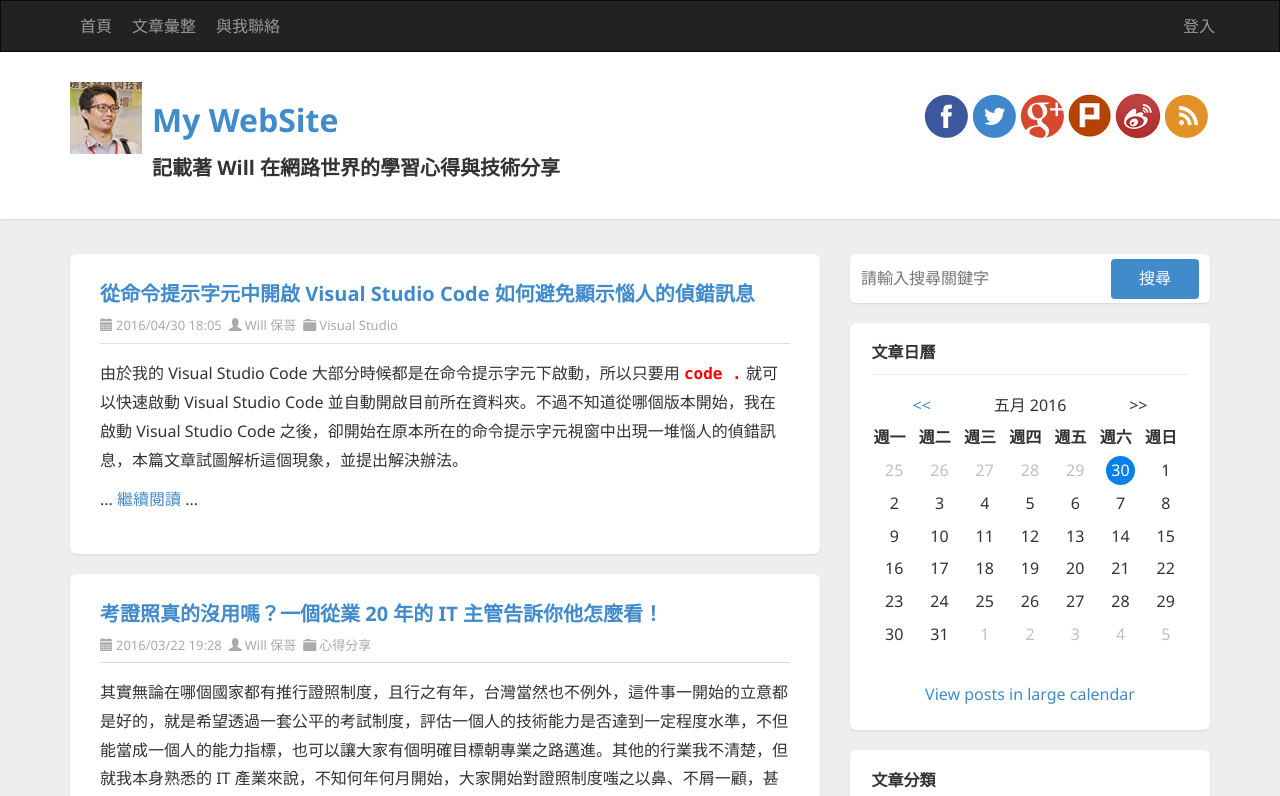
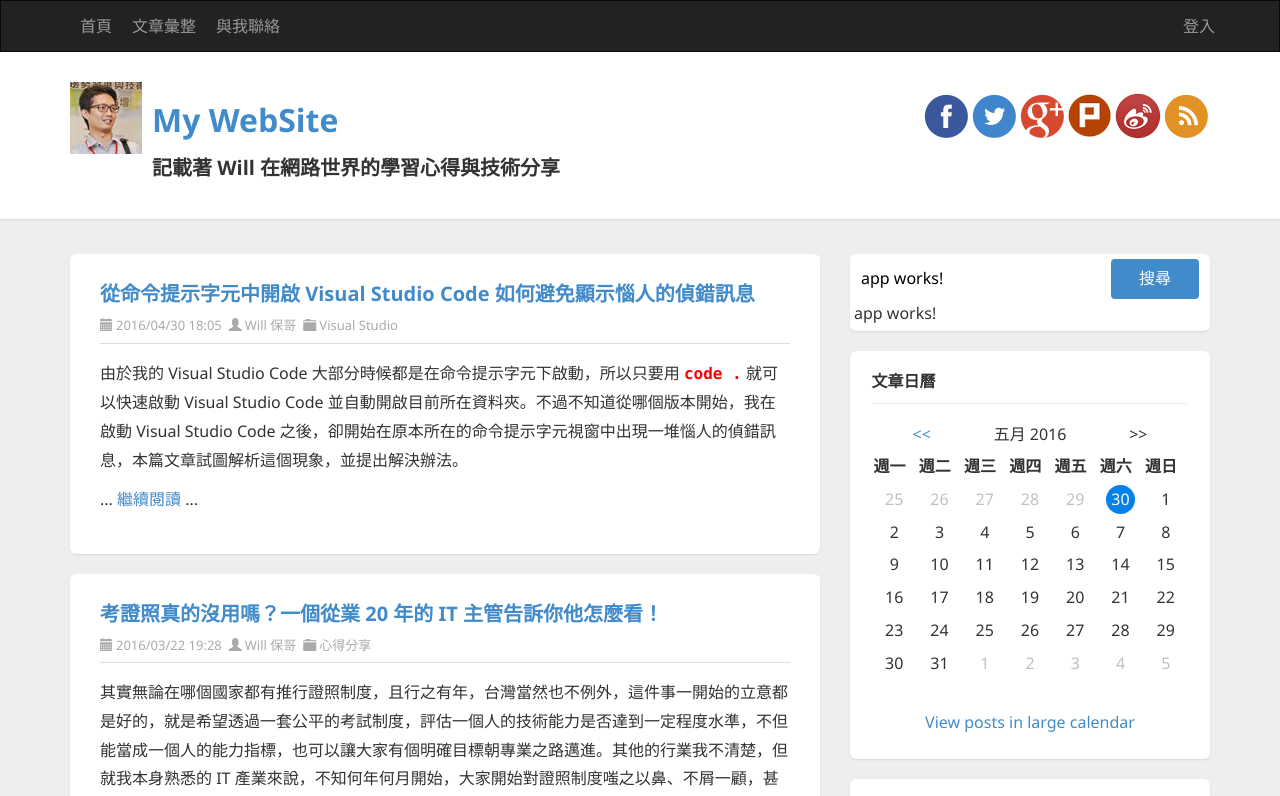
Before and after one commit to coolrare/demo0516, an Angular app: page / in a window 1280 px wide. Shown: the top 796 px of the page. Built offline with nearby package versions, Linux system fonts and the light colour scheme.

Commit message:
示範 Angular 雙向繫結的用法

```diff
--- a/src/app/app.component.html
+++ b/src/app/app.component.html
@@ -75,8 +75,10 @@
         <div class="widget search">
           <div class="widget-content">
             <div id="searchbox">
-              <input type="text" placeholder="請輸入搜尋關鍵字" accesskey="s">
+              <input type="text" placeholder="請輸入搜尋關鍵字" accesskey="s"
+                [(ngModel)]="title">
               <input type="button" value="搜尋" id="searchbutton">
+              {{ title }}
             </div>
           </div>
         </div>
@@ -91,7 +93,7 @@
           <div class="widget-content">
             <div style="text-align: center">
               <div id="calendarContainer">
-                <table class="calendar" summary="" style=";border-collapse:collapse;">
+                <table class="calendar" summary="" style="border-collapse:collapse">
                   <tbody>
                     <tr>
                       <td><a href="#">&lt;&lt;</a>&nbsp;&nbsp;</td>
```
